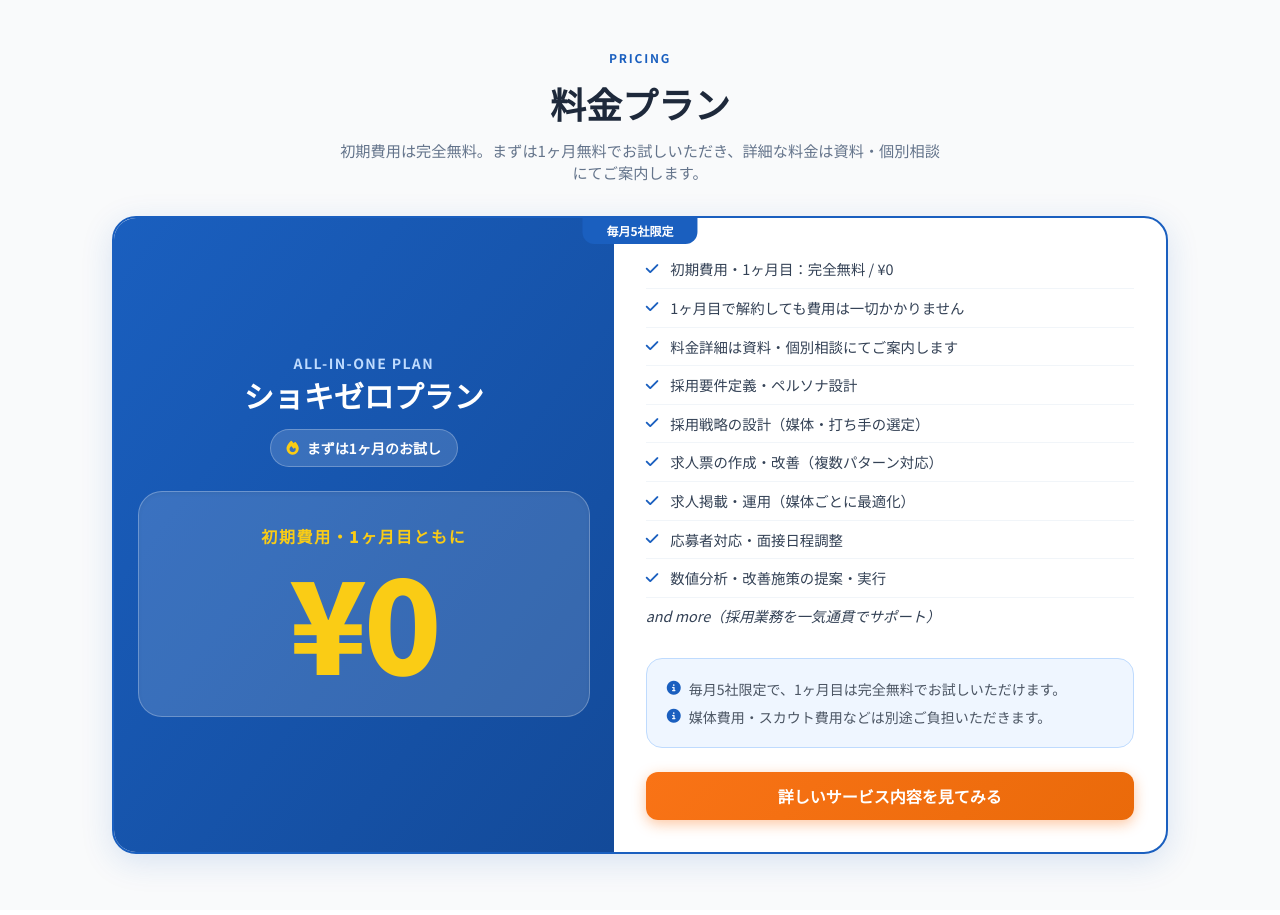
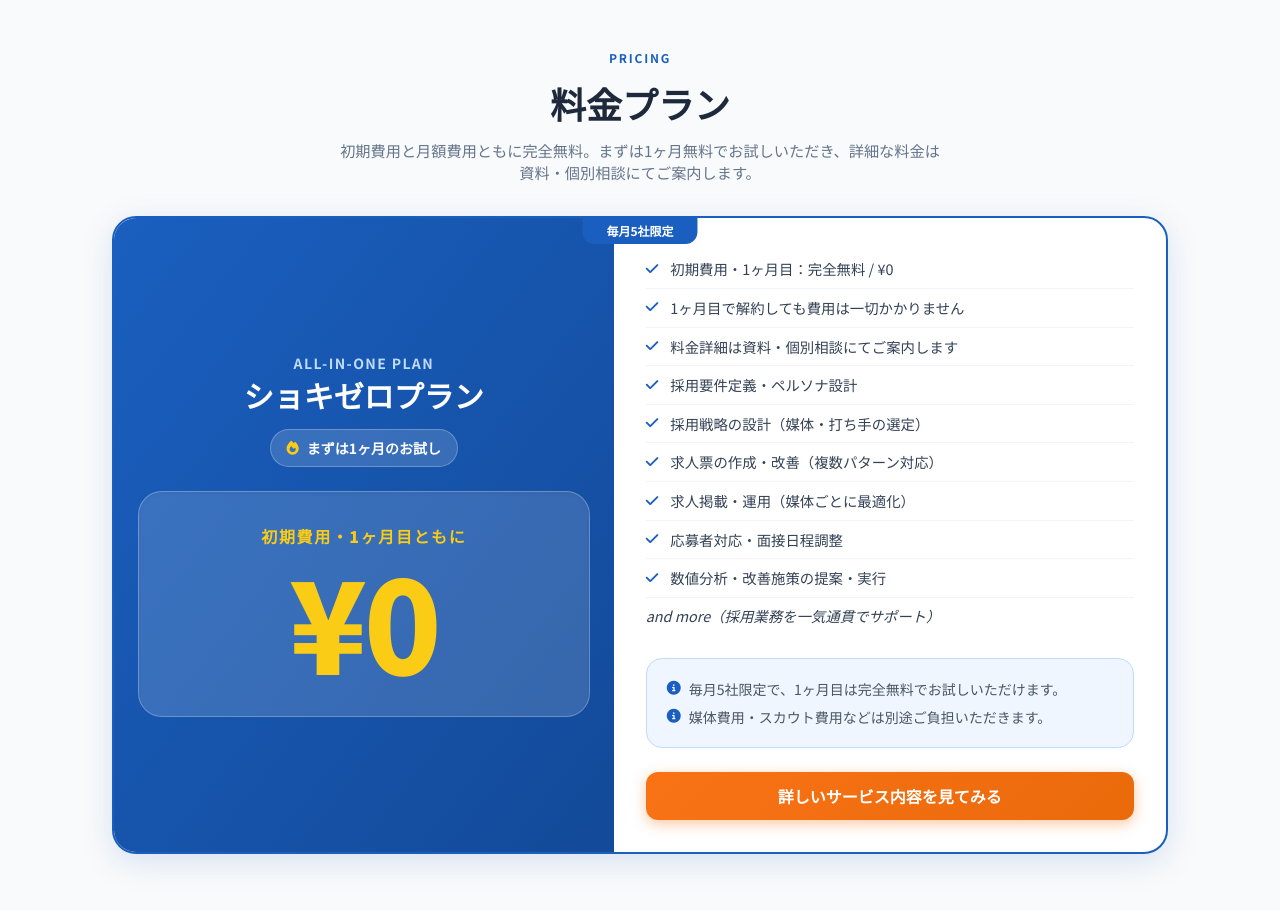
Before and after one commit to facetaro-agent/shokizero, a website: page webapp 4/index.html in a window 1280 px wide. Shown: the part 3540-4455 px from the top of the page. Drawn offline with nearby package versions, Linux system fonts and the light colour scheme.

Commit message:
Update index.html

```diff
--- a/webapp 4/index.html
+++ b/webapp 4/index.html
@@ -459,7 +459,7 @@
       <div class="text-center mb-8">
         <span class="section-label text-primary">PRICING</span>
         <h2 class="section-title mt-3">料金プラン</h2>
-        <p class="section-subtitle">初期費用は完全無料。まずは1ヶ月無料でお試しいただき、詳細な料金は資料・個別相談にてご案内します。</p>
+        <p class="section-subtitle">初期費用と月額費用ともに完全無料。まずは1ヶ月無料でお試しいただき、詳細な料金は資料・個別相談にてご案内します。</p>
       </div>
 
       <!-- Single Plan Card -->
```
